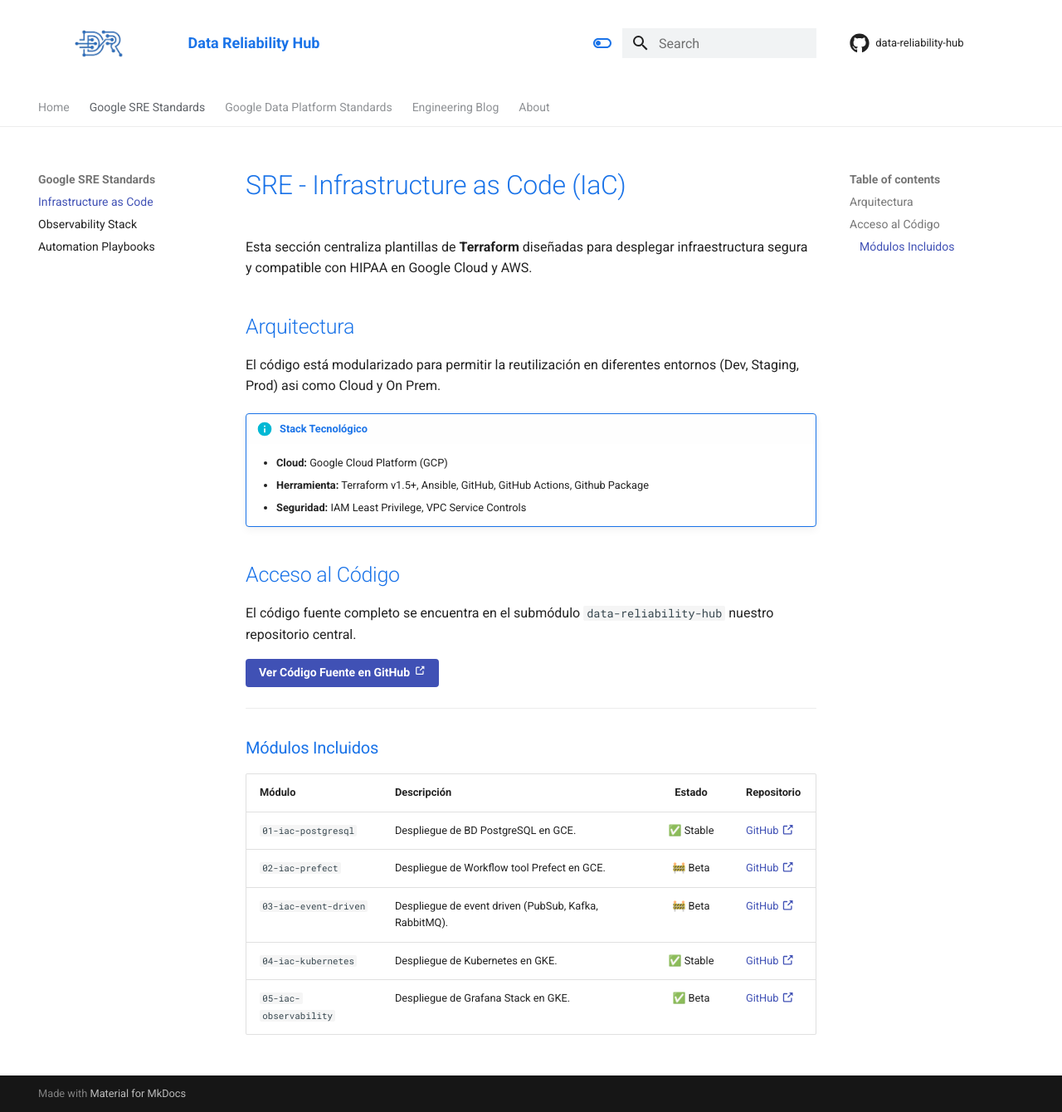
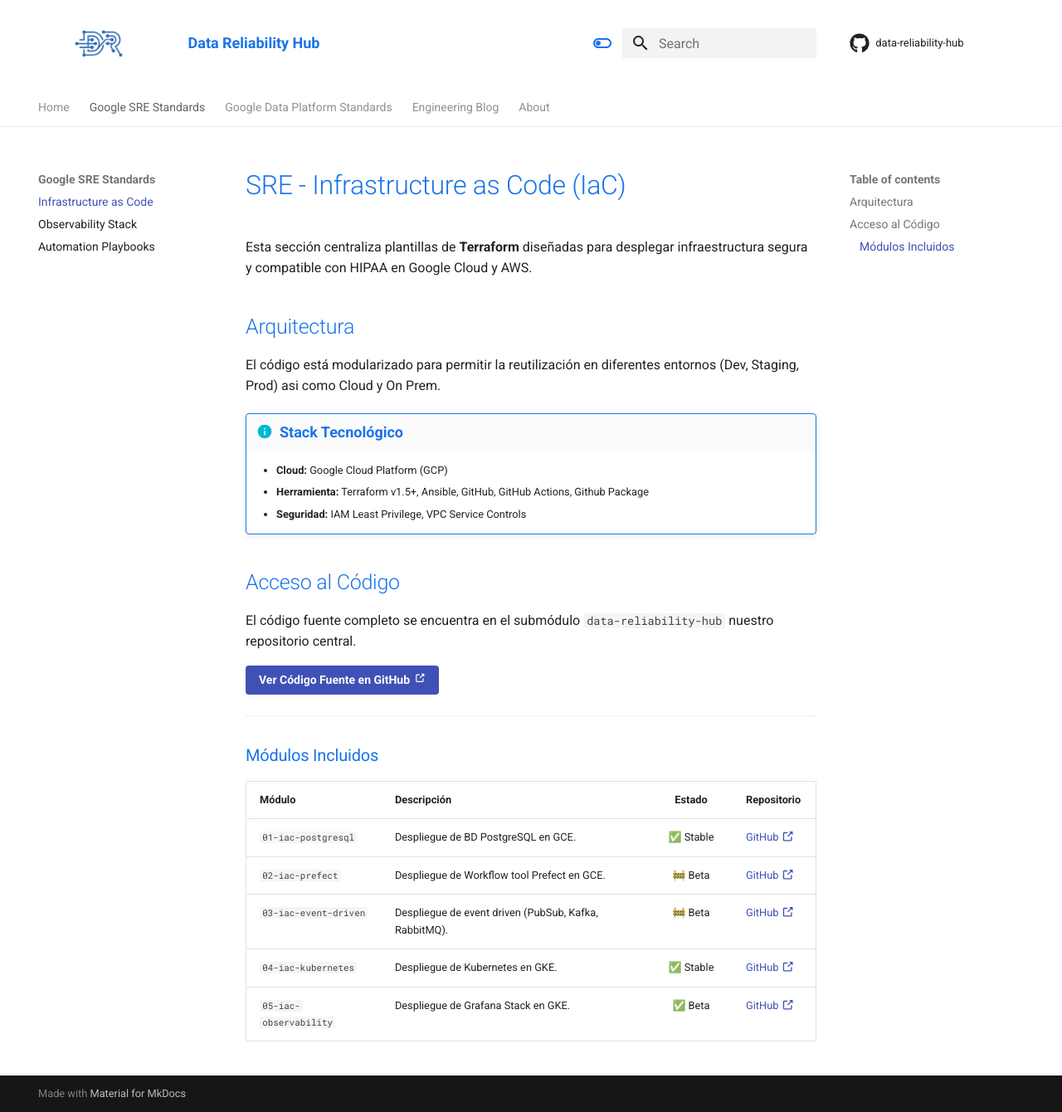
Before and after one commit to mcatalangt/data-reliability-hub, an MkDocs documentation site: the page built from docs/modules/sre/iac.md, in a window 1280 px wide and 1340 px high. Shown: the whole window at 83% size. Built offline with MkDocs 1.6.1 and Material for MkDocs 9.7.7, drawn with Linux system fonts in a browser that asks for light colours; comment, search, counter and statistics services are not loaded.

```diff
--- a/docs/stylesheets/extra.css
+++ b/docs/stylesheets/extra.css
@@ -81,10 +81,10 @@
 
 .md-typeset .admonition.info > .admonition-title {
     /* Esto le pone el mismo color pero muy clarito (10% opacidad) para que se vea elegante */
-    background-color: rgba(239, 241, 243, 0.1) !important;
+    background-color: rgba(215, 216, 218, 0.1) !important;
     color:#1a73e8 !important;
+    font-size: 0.9rem !important;
     /* Asegura que el borde del título también coincida */
-    border-color: #58e81a !important;
 }
 
 .md-typeset .admonition.info, .md-typeset details.info{
```
